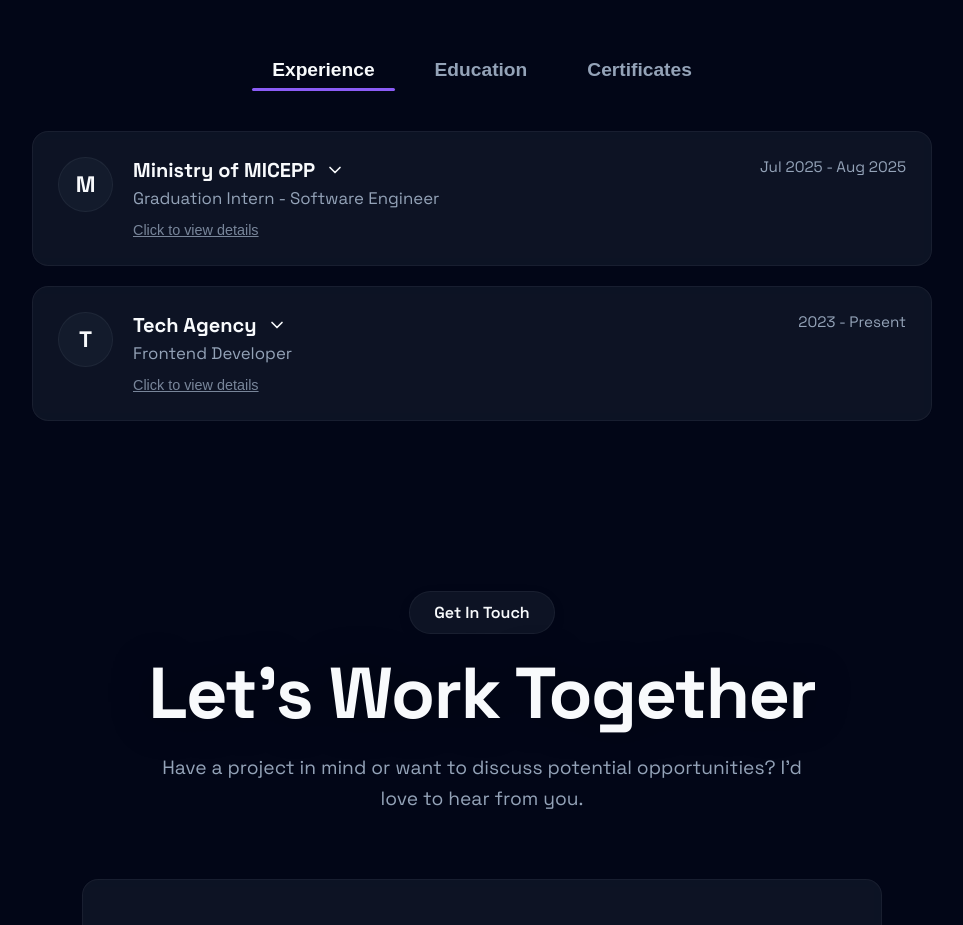
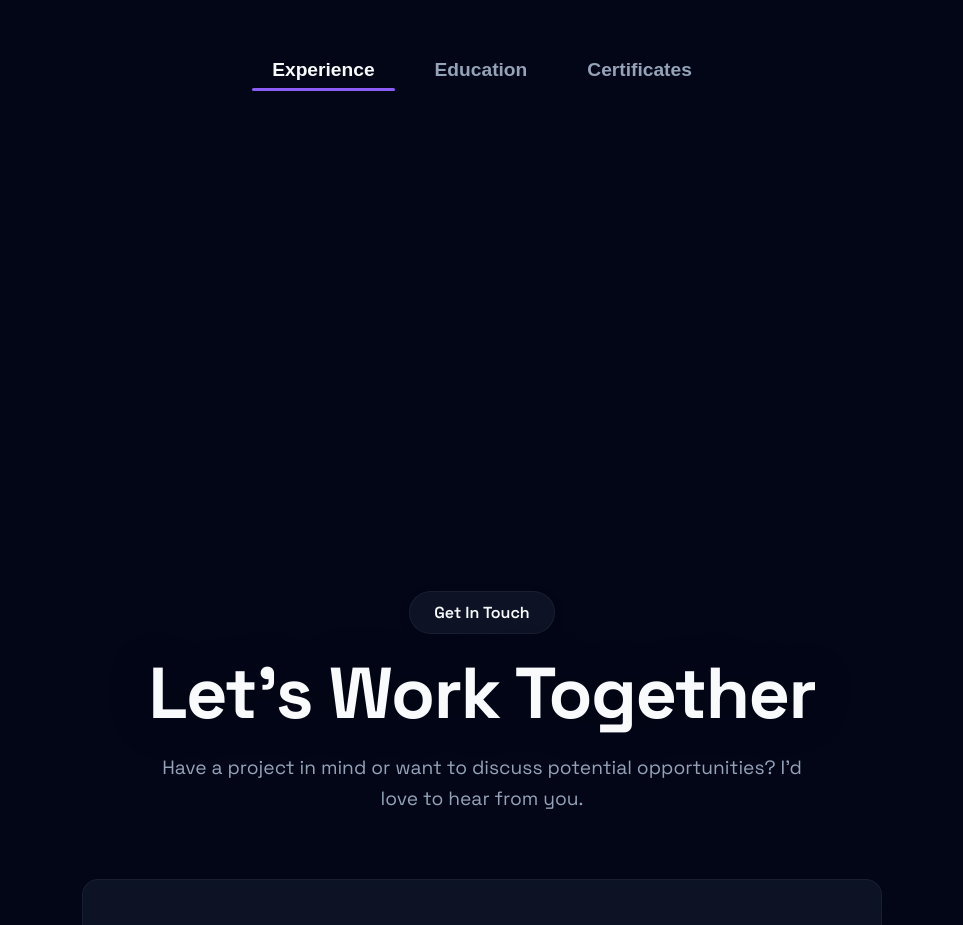
Before and after one commit to medgougriz/MyPortfolio, a React (Vite) app: page / in a window 1280 px wide. Shown: the part 3760-4685 px from the top of the page, without its empty margins (158-1121 px from the left). Built offline with nearby package versions, Linux system fonts and the light colour scheme.

Commit message:
add js for data projects

```diff
--- a/src/components/Projects.jsx
+++ b/src/components/Projects.jsx
@@ -2,6 +2,8 @@ import { motion, AnimatePresence } from 'framer-motion';
 import { useState, useEffect } from 'react';
 import { createPortal } from 'react-dom';
 import { FiGithub, FiX } from 'react-icons/fi';
+
+import { projectsData } from '../data/projectsData';
 
 const Projects = () => {
     const [selectedProject, setSelectedProject] = useState(null);
@@ -21,26 +23,7 @@ const Projects = () => {
         };
     }, [selectedProject]);
 
-    const projects = [
-        {
-            title: 'E-Commerce Platform',
-            description: 'A full-stack online store with payment integration, user authentication, and admin dashboard. Built with React and Tailwind CSS, integrated Stripe for secure payments and MongoDB for the database. Designed with a strong focus on UI/UX and responsiveness.',
-            tags: ['React', 'Node.js', 'MongoDB', 'Stripe'],
-            githubLink: '#'
-        },
-        {
-            title: 'AI Dashboard',
-            description: 'Interactive analytics dashboard with real-time data visualization and AI insights. This project utilizes Chart.js for beautiful data rendering and a Python backend for running machine learning models seamlessly.',
-            tags: ['React', 'Chart.js', 'Python', 'Tailwind'],
-            githubLink: '#'
-        },
-        {
-            title: 'Portfolio Generator',
-            description: 'A dynamic tool to generate beautiful developer portfolios using a Drag & Drop interface. It incorporates Framer Motion for smooth animations and Firebase for user authentication and real-time data syncing.',
-            tags: ['React', 'Framer Motion', 'Firebase'],
-            githubLink: '#'
-        }
-    ];
+    const projects = projectsData;
 
     return (
         <section className="section" id="projects">
--- a/src/data/educationData.js
+++ b/src/data/educationData.js
@@ -1,12 +1,12 @@
 export const educationData = [
-    {
-        title: 'Engineering Student in Digital Development and Information Systems',
-        issuer: 'Moroccan School of Engineering Sciences (EMSI) — Rabat',
-        date: '2024 - 2027'
-    },
-    {
-        title: 'Specialized Technician in Digital Development (Full-Stack)',
-        issuer: 'ISTA Hay Riad — Rabat',
-        date: '2022 - 2024'
-    }
+    // {
+    //     title: 'Engineering Student in Digital Development and Information Systems',
+    //     issuer: 'Moroccan School of Engineering Sciences (EMSI) — Rabat',
+    //     date: '2024 - 2027'
+    // },
+    // {
+    //     title: 'Specialized Technician in Digital Development (Full-Stack)',
+    //     issuer: 'ISTA Hay Riad — Rabat',
+    //     date: '2022 - 2024'
+    // }
 ];
--- a/src/data/experienceData.js
+++ b/src/data/experienceData.js
@@ -1,26 +1,26 @@
 export const experienceData = [
-    {
-        title: 'Graduation Intern - Software Engineer',
-        issuer: 'Ministry of MICEPP',
-        date: 'Jul 2025 - Aug 2025',
-        tags: ['Django', 'SQL/MySQL', 'Git', 'Jira', 'Java'],
-        summary: 'Inventory management and tracking application, participation in internal Java projects.',
-        details: [
-            'Developed a web application using Django: screens, forms, validation, and business logic.',
-            'Contributed to an internal Java project (environments/tooling): bug fixes, improvements, and integration.',
-            'Task management using Jira and collaboration via Git/GitHub.'
-        ]
-    },
-    {
-        title: 'Frontend Developer',
-        issuer: 'Tech Agency',
-        date: '2023 - Present',
-        tags: ['React', 'Next.js', 'Tailwind CSS'],
-        summary: 'Working on modern web applications with a focus on high performance and clean UI.',
-        details: [
-            'Built scalable frontend components with React and Next.js.',
-            'Optimized page load speed and implemented advanced animations.',
-            'Collaborated with design teams to ensure pixel-perfect deployment.'
-        ]
-    }
+    // {
+    //     title: 'Graduation Intern - Software Engineer',
+    //     issuer: 'Ministry of MICEPP',
+    //     date: 'Jul 2025 - Aug 2025',
+    //     tags: ['Django', 'SQL/MySQL', 'Git', 'Jira', 'Java'],
+    //     summary: 'Inventory management and tracking application, participation in internal Java projects.',
+    //     details: [
+    //         'Developed a web application using Django: screens, forms, validation, and business logic.',
+    //         'Contributed to an internal Java project (environments/tooling): bug fixes, improvements, and integration.',
+    //         'Task management using Jira and collaboration via Git/GitHub.'
+    //     ]
+    // },
+    // {
+    //     title: 'Frontend Developer',
+    //     issuer: 'Tech Agency',
+    //     date: '2023 - Present',
+    //     tags: ['React', 'Next.js', 'Tailwind CSS'],
+    //     summary: 'Working on modern web applications with a focus on high performance and clean UI.',
+    //     details: [
+    //         'Built scalable frontend components with React and Next.js.',
+    //         'Optimized page load speed and implemented advanced animations.',
+    //         'Collaborated with design teams to ensure pixel-perfect deployment.'
+    //     ]
+    // }
 ];
--- /dev/null
+++ b/src/data/projectsData.js
@@ -0,0 +1,20 @@
+export const projectsData = [
+    {
+        title: 'E-Commerce Platform',
+        description: 'A full-stack online store with payment integration, user authentication, and admin dashboard. Built with React and Tailwind CSS, integrated Stripe for secure payments and MongoDB for the database. Designed with a strong focus on UI/UX and responsiveness.',
+        tags: ['React', 'Node.js', 'MongoDB', 'Stripe'],
+        githubLink: '#'
+    },
+    {
+        title: 'AI Dashboard',
+        description: 'Interactive analytics dashboard with real-time data visualization and AI insights. This project utilizes Chart.js for beautiful data rendering and a Python backend for running machine learning models seamlessly.',
+        tags: ['React', 'Chart.js', 'Python', 'Tailwind'],
+        githubLink: '#'
+    },
+    {
+        title: 'Portfolio Generator',
+        description: 'A dynamic tool to generate beautiful developer portfolios using a Drag & Drop interface. It incorporates Framer Motion for smooth animations and Firebase for user authentication and real-time data syncing.',
+        tags: ['React', 'Framer Motion', 'Firebase'],
+        githubLink: '#'
+    }
+];
```
Also changed, not shown: src/data/certificatesData.js (line endings or trailing spaces), 1 other file (tests, documents, lock files or other folders).
